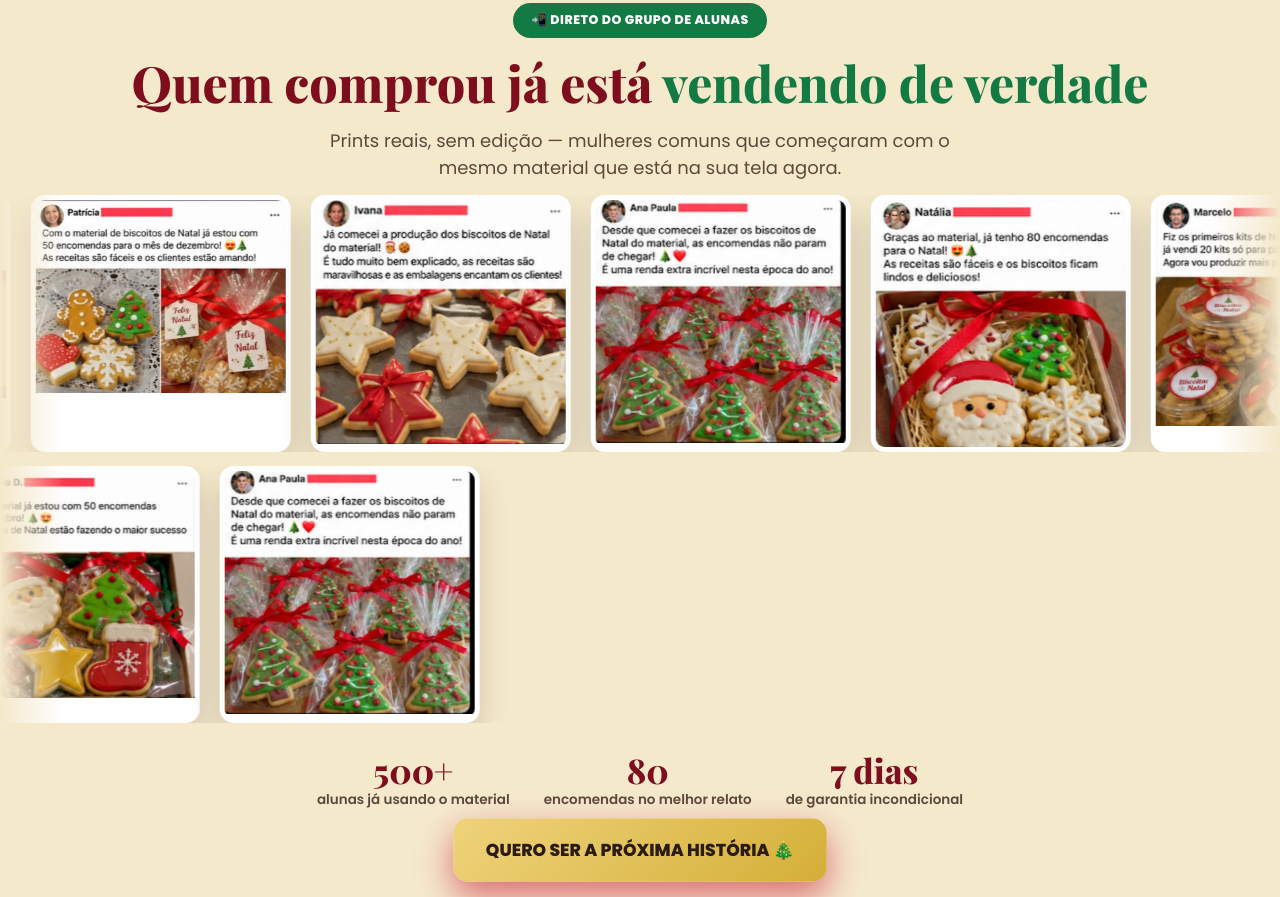
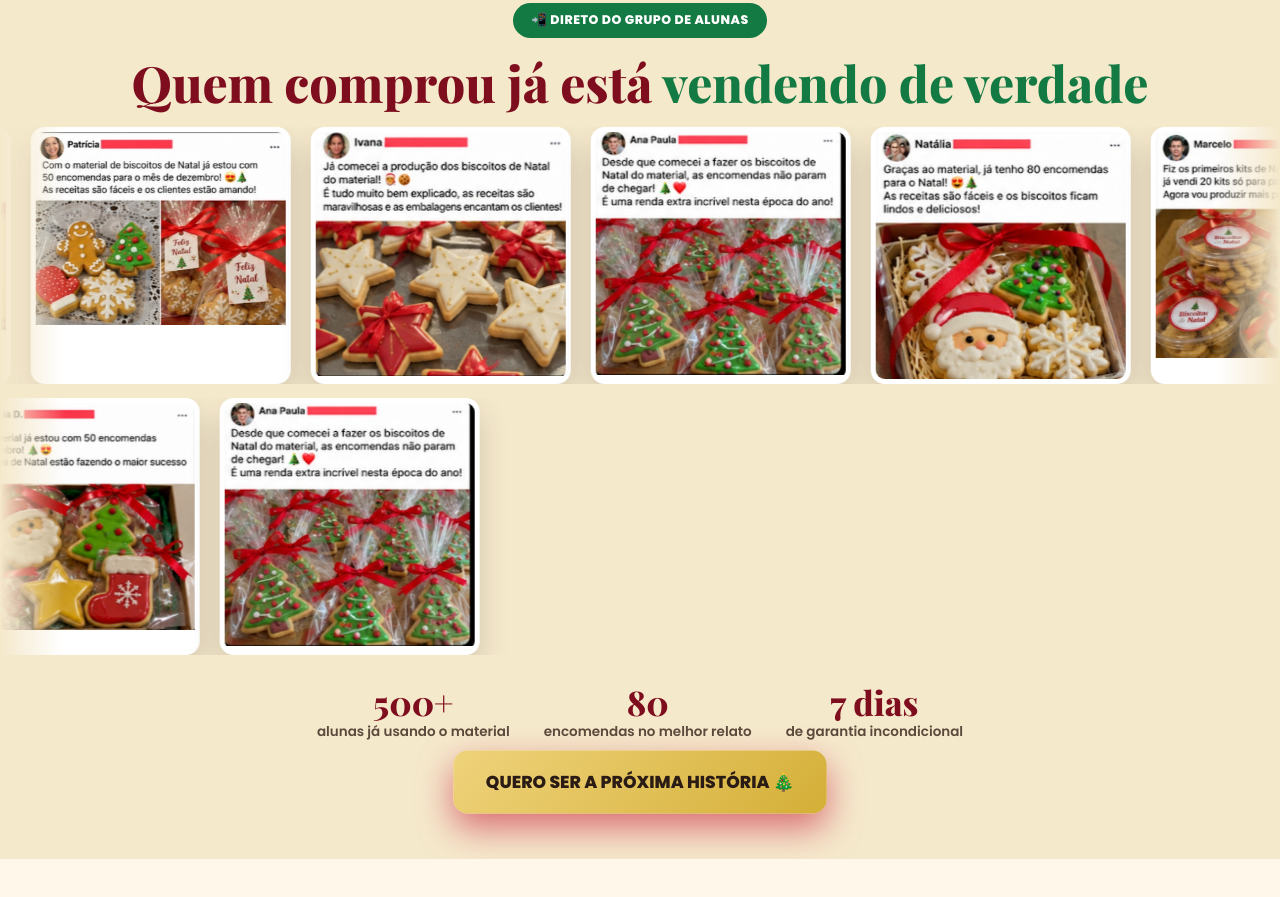
Before and after one commit to BISCOITOSLUCRATIVOS/biscoitos-de-natal-vendas, a plain HTML site: page index.html in a window 1280 px wide. Shown: the part 3237-4134 px from the top of the page. Drawn offline with nearby package versions, Linux system fonts and the light colour scheme; a web font is replaced by a local one.

Commit message:
Remove subtítulo da seção de depoimentos

```diff
--- a/index.html
+++ b/index.html
@@ -353,7 +353,6 @@ src="https://www.facebook.com/tr?id=1109818678482541&ev=PageView&noscript=1"
   <div class="container center">
     <span class="testi-eyebrow">📲 Direto do grupo de alunas</span>
     <h2 class="h2">Quem comprou já está <span class="pop-green">vendendo de verdade</span></h2>
-    <p class="lead center">Prints reais, sem edição — mulheres comuns que começaram com o mesmo material que está na sua tela agora.</p>
   </div>
 
   <div class="testi-outer">
```
